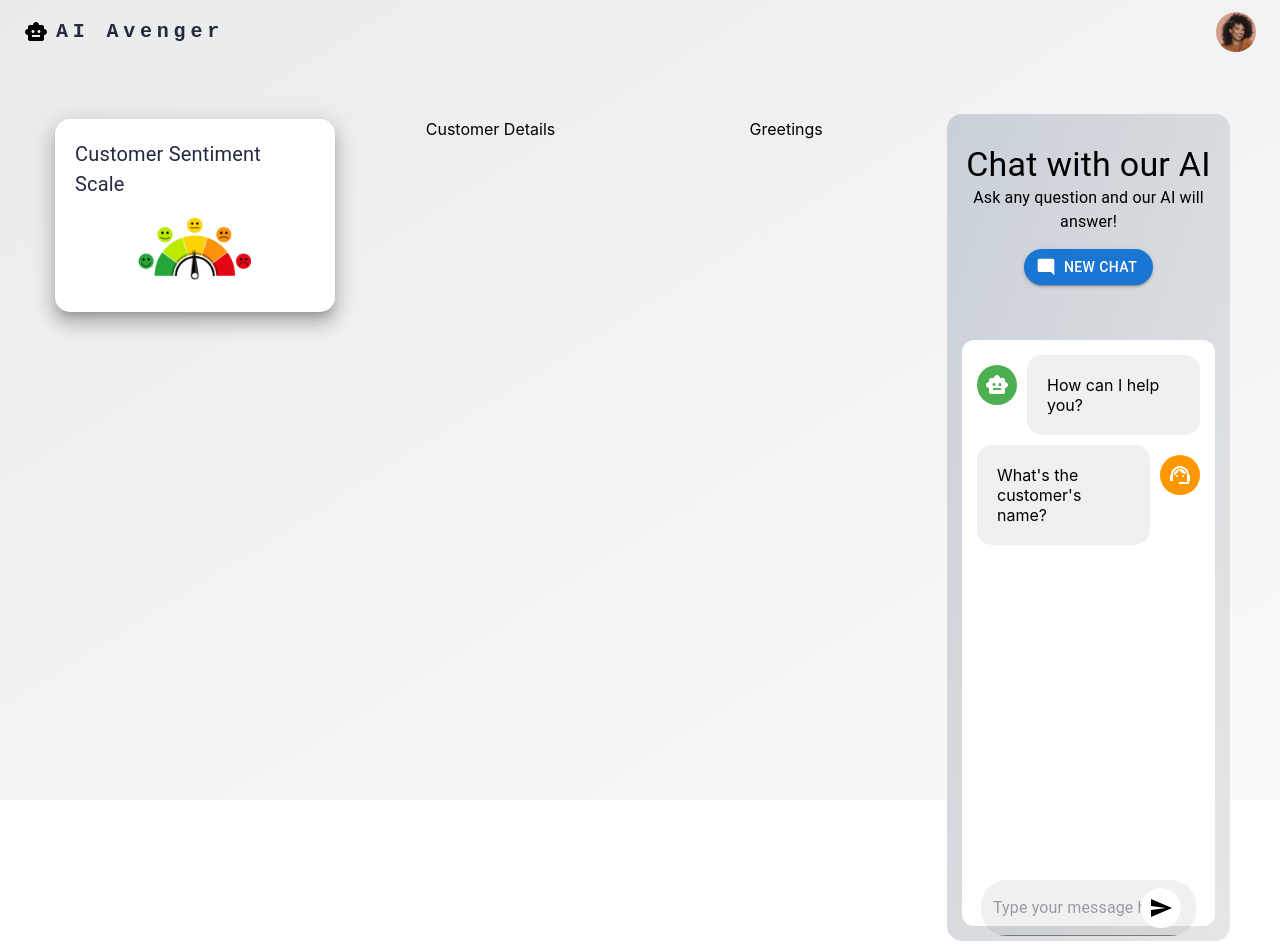
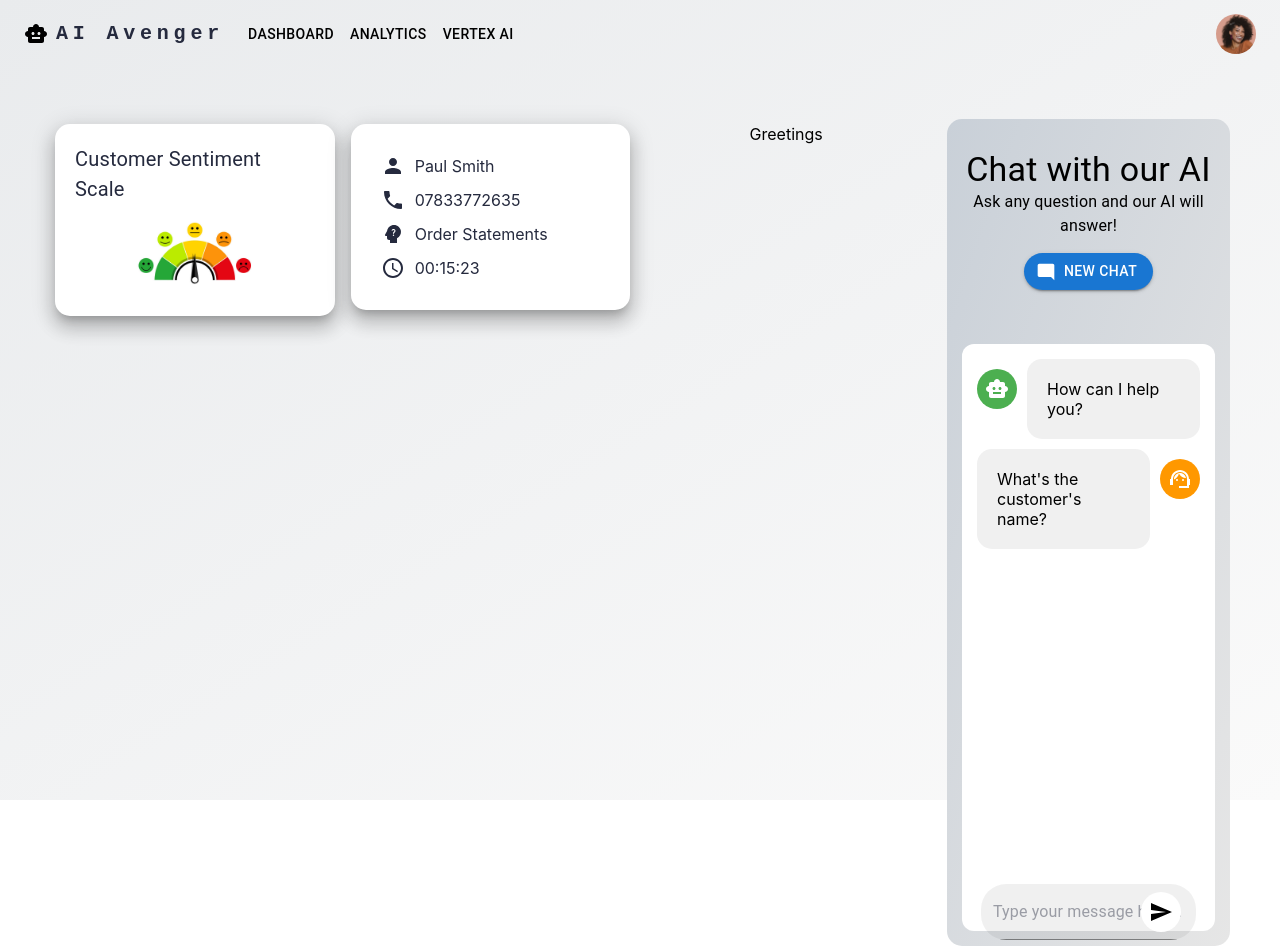
Before and after one commit to nicky1127/lbg-hackathon, a React (Create React App) app: page / in a window 1280 px wide. Built offline with nearby package versions, Linux system fonts and the light colour scheme.

Commit message:
Added customer details panel

```diff
--- a/src/components/abstract/Header.js
+++ b/src/components/abstract/Header.js
@@ -13,7 +13,7 @@ import Tooltip from "@mui/material/Tooltip";
 import MenuItem from "@mui/material/MenuItem";
 import { SmartToy } from "@mui/icons-material";
 
-const pages = [];
+const pages = ["Dashboard", "Analytics", "Vertex AI"];
 const settings = ["Profile", "Account", "Dashboard", "Logout"];
 
 function ResponsiveAppBar() {
@@ -122,7 +122,12 @@ function ResponsiveAppBar() {
               <Button
                 key={page}
                 onClick={handleCloseNavMenu}
-                sx={{ my: 2, color: "white", display: "block" }}
+                sx={{
+                  my: 2,
+                  color: "white",
+                  display: "block",
+                  color: "inherit",
+                }}
               >
                 {page}
               </Button>
--- a/src/components/layouts/Chatbot.js
+++ b/src/components/layouts/Chatbot.js
@@ -71,12 +71,6 @@ const Chatbot = () => {
   const messagesEndRef = useRef(null);
 
   const scrollToBottom = () => {
-    console.log("=======>");
-    // messagesEndRef.current?.scrollIntoView({
-    //   behavior: "smooth",
-    //   block: "end",
-    // });
-
     // Get the div element
     let divElement = document.getElementById("scrollDiv");
     // Scroll to the bottom of the div
@@ -98,7 +92,7 @@ const Chatbot = () => {
   };
 
   const handleClickNewChat = () => {
-    setMessages([{ sender: "bot", message: "How can I help you" }]);
+    setMessages([{ sender: "bot", message: "How can I help you?" }]);
   };
 
   return (
@@ -142,6 +136,9 @@ const Chatbot = () => {
             padding: "10px",
             overflowY: "auto",
             "&::-webkit-scrollbar": { display: "none" },
+            // display: "flex",
+            // flexDirection: "column",
+            // justifyContent: "flex-end",
           }}
         >
           {messages.map((msg) =>
--- /dev/null
+++ b/src/components/layouts/CustDetails.js
@@ -0,0 +1,59 @@
+import {
+  Person,
+  Phone,
+  QueryBuilder,
+  PsychologyAlt,
+} from "@mui/icons-material";
+import { Box, Paper, Typography } from "@mui/material";
+import React from "react";
+
+const DetailsItem = (props) => {
+  const { value, Icon } = props;
+  return (
+    <Box sx={{ display: "flex", alignItems: "center", margin: "10px" }}>
+      <Box sx={{ marginRight: "10px", display: "flex", alignItems: "center" }}>
+        <Icon />
+      </Box>
+      {value}
+    </Box>
+  );
+};
+
+const details = [
+  {
+    icon: Person,
+    value: "Paul Smith",
+  },
+  {
+    icon: Phone,
+    value: "07833772635",
+  },
+  {
+    icon: PsychologyAlt,
+    value: "Order Statements",
+  },
+  {
+    icon: QueryBuilder,
+    value: "00:15:23",
+  },
+];
+
+const CustDetails = () => {
+  return (
+    <Paper
+      sx={{
+        backgroundColor: "#fff",
+        borderRadius: "15px",
+        overflow: "hidden",
+        padding: "20px",
+      }}
+      elevation={12}
+    >
+      {details.map((el) => (
+        <DetailsItem value={el.value} Icon={el.icon} />
+      ))}
+    </Paper>
+  );
+};
+
+export default CustDetails;
--- a/src/components/pages/Dashboard.js
+++ b/src/components/pages/Dashboard.js
@@ -4,6 +4,7 @@ import Header from "../abstract/Header";
 import Grid from "@mui/material/Grid2";
 import CustSentiment from "../layouts/CustSentiment";
 import Chatbot from "../layouts/Chatbot";
+import CustDetails from "../layouts/CustDetails";
 
 const Dashboard = () => {
   return (
@@ -22,7 +23,9 @@ const Dashboard = () => {
               <Grid size={4}>
                 <CustSentiment />
               </Grid>
-              <Grid size={4}>Customer Details</Grid>
+              <Grid size={4}>
+                <CustDetails />
+              </Grid>
               <Grid size={4}>Greetings</Grid>
             </Grid>
           </Box>
```
